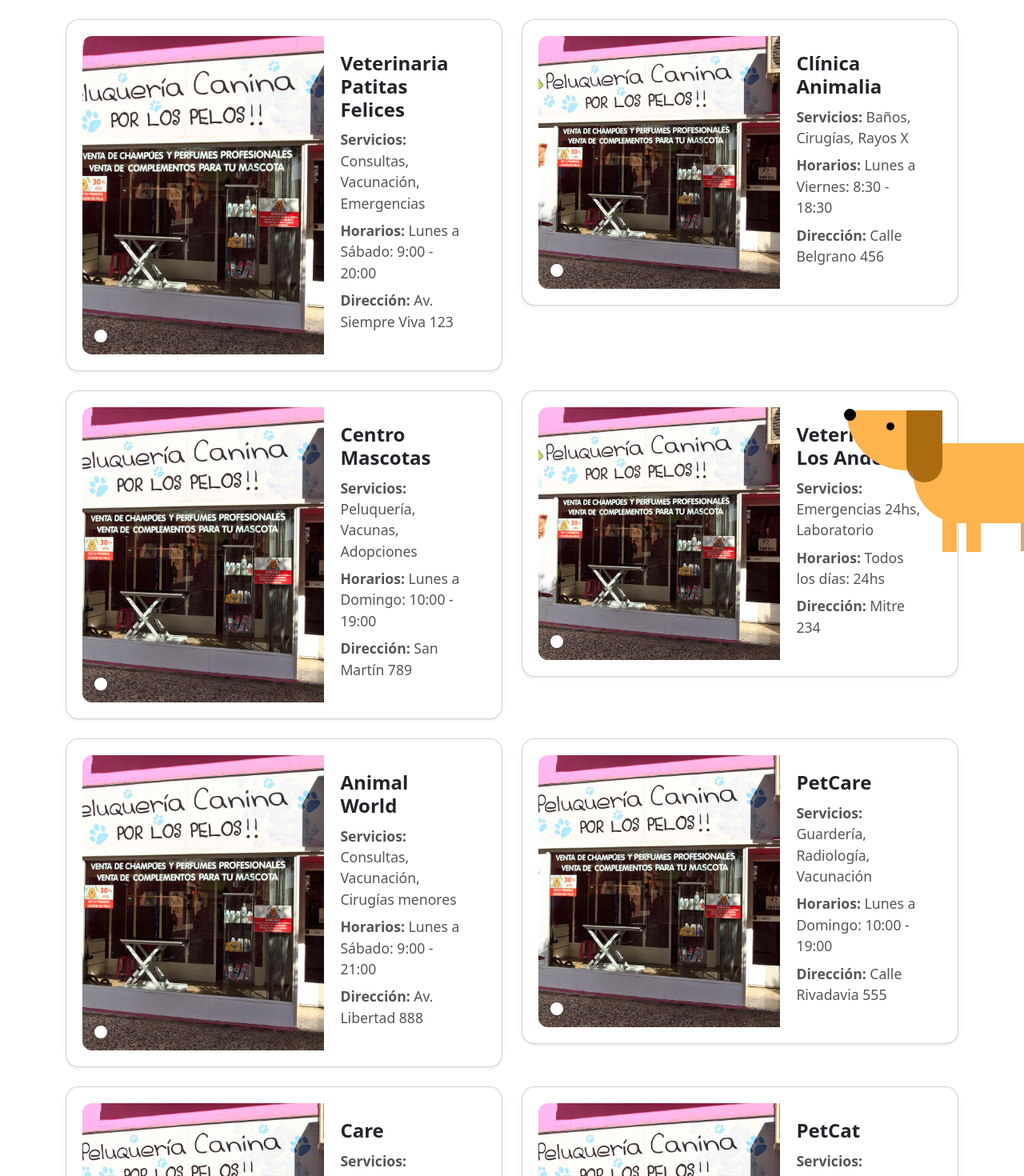
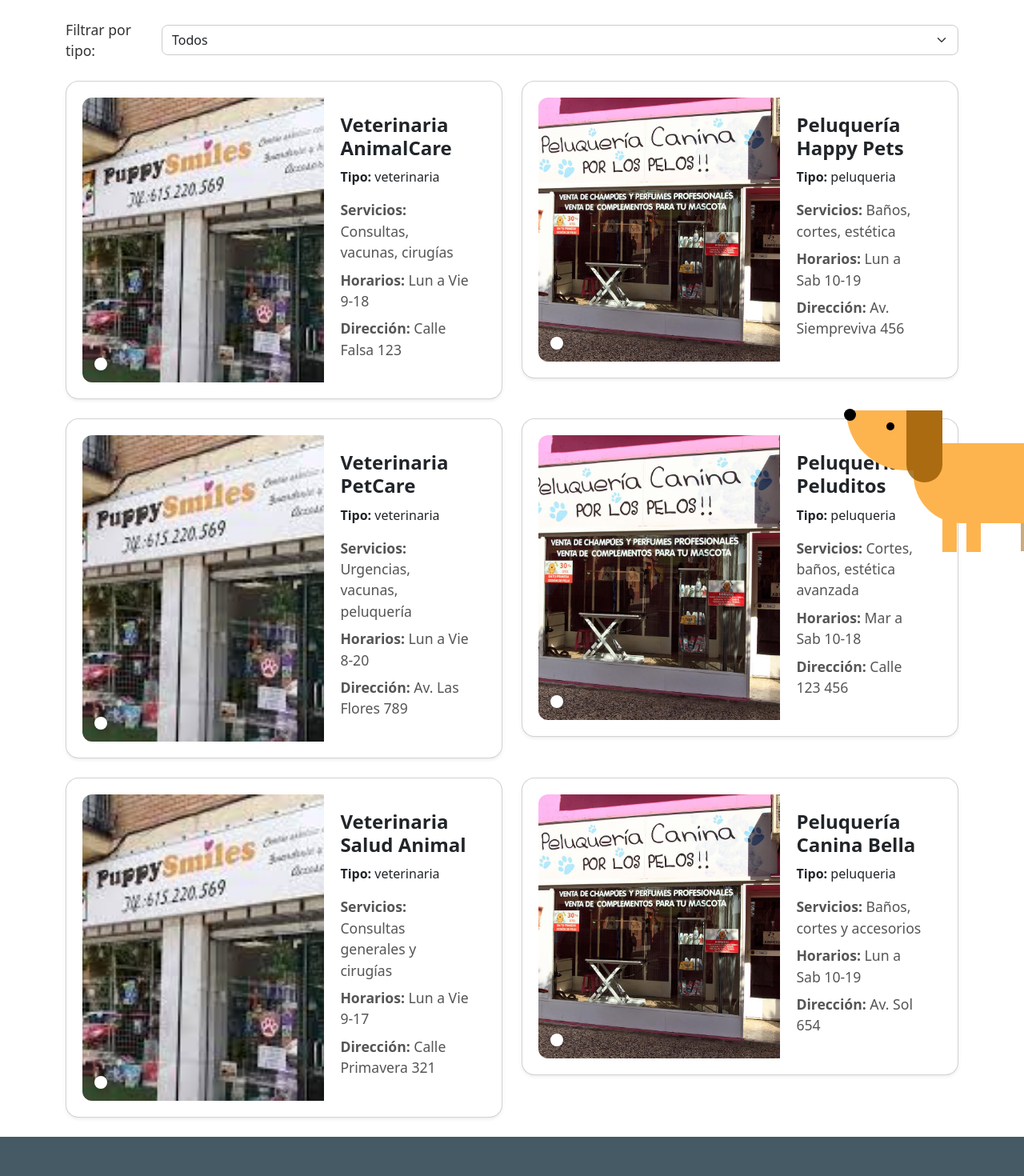
Before and after one commit to jeanbrcho/Frontend-Proyecto-Integrador, an Angular app: page /servicios in a window 1280 px wide. Shown: the part 100-1570 px from the top of the page at 80% size. Built offline with nearby package versions, Linux system fonts and the light colour scheme.

Commit message:
1er intento con mocke

```diff
--- a/package.json
+++ b/package.json
@@ -38,6 +38,7 @@
     "karma-coverage": "~2.2.0",
     "karma-jasmine": "~5.1.0",
     "karma-jasmine-html-reporter": "~2.1.0",
+    "msw": "^2.11.3",
     "typescript": "~5.8.2"
   }
 }
--- a/src/app/components/servicios/servicios.css
+++ b/src/app/components/servicios/servicios.css
@@ -69,6 +69,37 @@
   margin-bottom: 8px;
 }
 
+/* Contenedor del filtro */
+.filtro-tipo {
+  margin-bottom: 20px;
+  display: flex;
+  align-items: center;
+  gap: 10px;
+}
+
+/* Label del select */
+.filtro-tipo label {
+  font-weight: 500;
+  font-size: 1.1rem;
+  color: #333;
+}
+
+/* Select */
+.filtro-tipo select {
+  padding: 6px 12px;
+  border-radius: 8px;
+  border: 1px solid #ccc;
+  font-size: 1rem;
+  outline: none;
+  transition: border-color 0.2s ease, box-shadow 0.2s ease;
+}
+
+.filtro-tipo select:focus {
+  border-color: #029cdc; /* color celeste principal */
+  box-shadow: 0 0 5px rgba(2, 156, 220, 0.5);
+}
+
+
 /* Responsive: vertical en pantallas pequeñas */
 @media (max-width: 992px) {
   .servicio-card {
--- a/src/app/components/servicios/servicios.html
+++ b/src/app/components/servicios/servicios.html
@@ -1,10 +1,23 @@
 <div class="container py-4">
+
+  <!-- Filtro por tipo -->
+  <div class="filtro-tipo mb-4">
+    <label for="tipoSelect">Filtrar por tipo:</label>
+    <select id="tipoSelect" class="form-select" [(ngModel)]="filtroTipo">
+      <option value="">Todos</option>
+      <option value="veterinaria">Veterinarias</option>
+      <option value="peluqueria">Peluquerías</option>
+    </select>
+  </div>
+
+  <!-- Cards -->
   <div class="row g-4">
-    <div class="col-md-6" *ngFor="let card of cards">
+    <div class="col-md-6" *ngFor="let card of cardsFiltradas()">
       <div class="card servicio-card shadow-sm">
+
         <!-- Imagen -->
         <div class="servicio-imagen position-relative">
-          <img [src]="card.imagen" alt="Veterinaria" />
+          <img [src]="card.imagen" alt="{{ card.nombre }}" />
           <div class="favorito">
             <i class="bi bi-star"></i>
           </div>
@@ -13,10 +26,12 @@
         <!-- Contenido -->
         <div class="servicio-contenido">
           <h5 class="nombre">{{ card.nombre }}</h5>
+          <p class="tipo"><strong>Tipo:</strong> {{ card.tipo }}</p>
           <p class="servicios"><strong>Servicios:</strong> {{ card.servicios }}</p>
           <p class="horarios"><strong>Horarios:</strong> {{ card.horarios }}</p>
           <p class="direccion"><strong>Dirección:</strong> {{ card.direccion }}</p>
         </div>
+
       </div>
     </div>
   </div>
--- a/src/app/components/servicios/servicios.ts
+++ b/src/app/components/servicios/servicios.ts
@@ -1,77 +1,29 @@
-import { Component } from '@angular/core';
+import { Component, OnInit} from '@angular/core';
 import { CommonModule } from '@angular/common';
+import { FormsModule } from '@angular/forms';
+import { Card } from '../../models/card.model';
+import { CardsService } from '../../services/cards.service';
 
 @Component({
   selector: 'app-servicios',
-  imports: [CommonModule],
+  imports: [CommonModule, FormsModule],
   templateUrl: './servicios.html',
   styleUrl: './servicios.css'
 })
-export class Servicios {
-    cards = [
-    {
-      nombre: 'Veterinaria Patitas Felices',
-      servicios: 'Consultas, Vacunación, Emergencias',
-      horarios: 'Lunes a Sábado: 9:00 - 20:00',
-      direccion: 'Av. Siempre Viva 123',
-      imagen: 'peluqueria2.jpg'
-    },
-    {
-      nombre: 'Clínica Animalia',
-      servicios: 'Baños, Cirugías, Rayos X',
-      horarios: 'Lunes a Viernes: 8:30 - 18:30',
-      direccion: 'Calle Belgrano 456',
-      imagen: 'peluqueria2.jpg'
-    },
-    {
-      nombre: 'Centro Mascotas',
-      servicios: 'Peluquería, Vacunas, Adopciones',
-      horarios: 'Lunes a Domingo: 10:00 - 19:00',
-      direccion: 'San Martín 789',
-      imagen: 'peluqueria2.jpg'
-    },
-    {
-      nombre: 'Veterinaria Los Andes',
-      servicios: 'Emergencias 24hs, Laboratorio',
-      horarios: 'Todos los días: 24hs',
-      direccion: 'Mitre 234',
-      imagen: 'peluqueria2.jpg'
-    },
-    {
-      nombre: 'Animal World',
-      servicios: 'Consultas, Vacunación, Cirugías menores',
-      horarios: 'Lunes a Sábado: 9:00 - 21:00',
-      direccion: 'Av. Libertad 888',
-      imagen: 'peluqueria2.jpg'
-    },
-    {
-      nombre: 'PetCare',
-      servicios: 'Guardería, Radiología, Vacunación',
-      horarios: 'Lunes a Domingo: 10:00 - 19:00',
-      direccion: 'Calle Rivadavia 555',
-      imagen: 'peluqueria2.jpg'
-    },
-    {
-      nombre: 'Care',
-      servicios: 'Guardería, Radiología, Vacunación',
-      horarios: 'Lunes a Domingo: 10:00 - 19:00',
-      direccion: 'Calle Rivadavia 555',
-      imagen: 'peluqueria2.jpg'
-    },
-    {
-      nombre: 'PetCat',
-      servicios: 'Guardería, Radiología, Vacunación',
-      horarios: 'Lunes a Domingo: 10:00 - 19:00',
-      direccion: 'Calle Rivadavia 555',
-      imagen: 'peluqueria2.jpg'
-    },
-    {
-      nombre: 'Pepito',
-      servicios: 'Guardería, Radiología, Vacunación',
-      horarios: 'Lunes a Domingo: 10:00 - 19:00',
-      direccion: 'Calle Rivadavia 555',
-      imagen: 'peluqueria2.jpg'
-    }
-  ];
+export class Servicios implements OnInit{
+  cards: Card[] = [];
+  filtroTipo: string = '';
 
+  constructor(private cardsService: CardsService) {}
+
+  ngOnInit() {
+    this.cardsService.getCards().subscribe(cards => this.cards = cards);
+  }
+
+  cardsFiltradas(): Card[] {
+  if (!this.filtroTipo) {
+    return this.cards; // devuelve array
+  }
+  return this.cards.filter((card: Card) => card.tipo === this.filtroTipo); // devuelve array filtrado
 }
+}
--- /dev/null
+++ b/src/app/services/cards.service.ts
@@ -0,0 +1,83 @@
+// import { Injectable } from '@angular/core';
+// import { HttpClient } from '@angular/common/http';
+// import { Observable } from 'rxjs';
+// import { Card } from '../models/card.model';
+
+// @Injectable({
+//   providedIn: 'root'
+// })
+// export class CardsService {
+
+//   constructor(private http: HttpClient) {}
+
+//   getCards(): Observable<Card[]> {
+//     return this.http.get<Card[]>('/api/cards'); // MSW intercepta esto
+//   }
+// }
+
+import { Injectable } from '@angular/core';
+import { Observable, of } from 'rxjs';
+import { Card } from '../models/card.model';
+
+@Injectable({
+  providedIn: 'root'
+})
+export class CardsService {
+
+  private cards: Card[] = [
+    {
+      nombre: 'Veterinaria AnimalCare',
+      tipo: 'veterinaria',
+      servicios: 'Consultas, vacunas, cirugías',
+      horarios: 'Lun a Vie 9-18',
+      direccion: 'Calle Falsa 123',
+      imagen: 'peluqueria1.jpg'
+    },
+    {
+      nombre: 'Peluquería Happy Pets',
+      tipo: 'peluqueria',
+      servicios: 'Baños, cortes, estética',
+      horarios: 'Lun a Sab 10-19',
+      direccion: 'Av. Siempreviva 456',
+      imagen: 'peluqueria2.jpg'
+    },
+    {
+      nombre: 'Veterinaria PetCare',
+      tipo: 'veterinaria',
+      servicios: 'Urgencias, vacunas, peluquería',
+      horarios: 'Lun a Vie 8-20',
+      direccion: 'Av. Las Flores 789',
+      imagen: 'peluqueria1.jpg'
+    },
+    {
+      nombre: 'Peluquería Peluditos',
+      tipo: 'peluqueria',
+      servicios: 'Cortes, baños, estética avanzada',
+      horarios: 'Mar a Sab 10-18',
+      direccion: 'Calle 123 456',
+      imagen: 'peluqueria2.jpg'
+    },
+    {
+      nombre: 'Veterinaria Salud Animal',
+      tipo: 'veterinaria',
+      servicios: 'Consultas generales y cirugías',
+      horarios: 'Lun a Vie 9-17',
+      direccion: 'Calle Primavera 321',
+      imagen: 'peluqueria1.jpg'
+    },
+    {
+      nombre: 'Peluquería Canina Bella',
+      tipo: 'peluqueria',
+      servicios: 'Baños, cortes y accesorios',
+      horarios: 'Lun a Sab 10-19',
+      direccion: 'Av. Sol 654',
+      imagen: 'peluqueria2.jpg'
+    }
+  ];
+
+  constructor() { }
+
+  getCards(): Observable<Card[]> {
+    return of(this.cards);
+  }
+}
```
Also changed, not shown: src/app/models/card.model.ts (added, +8 -0 lines), src/main.ts (+10 -2 lines), 1 other file (tests, documents, lock files or other folders).
